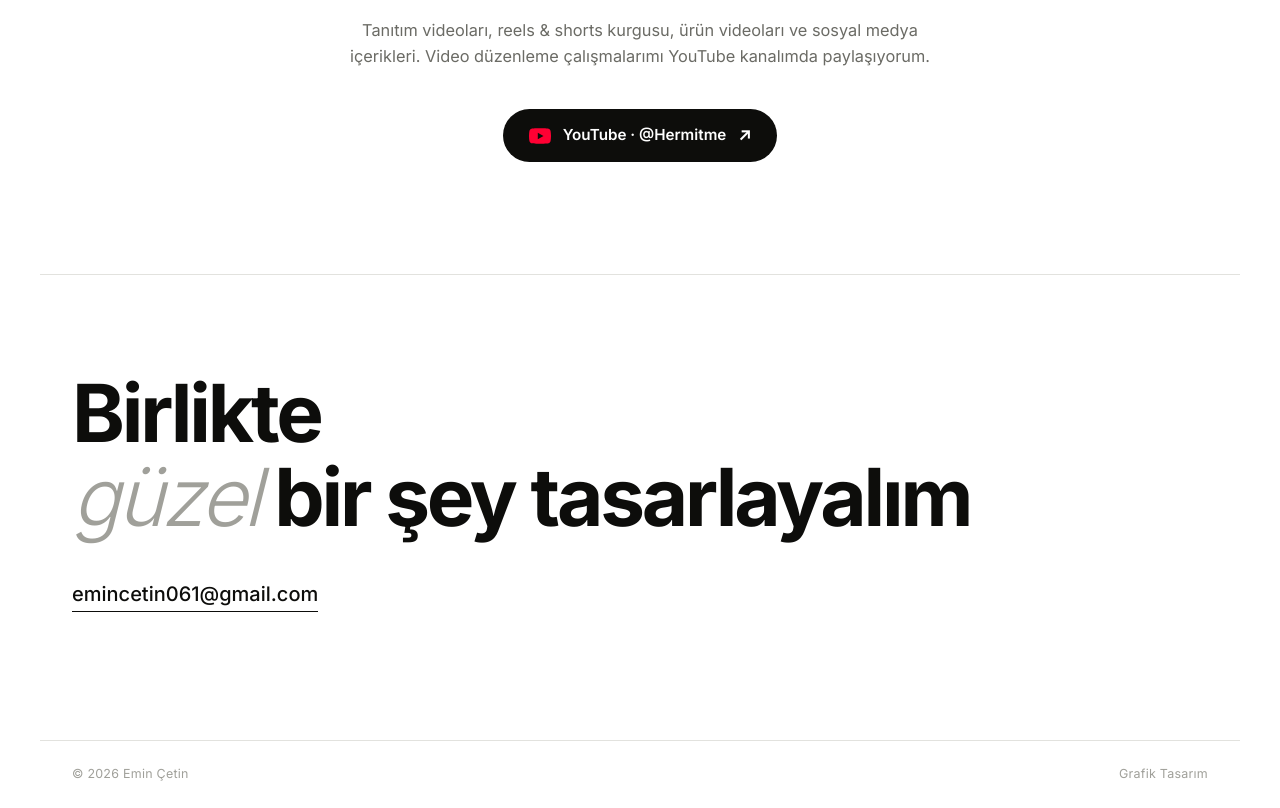
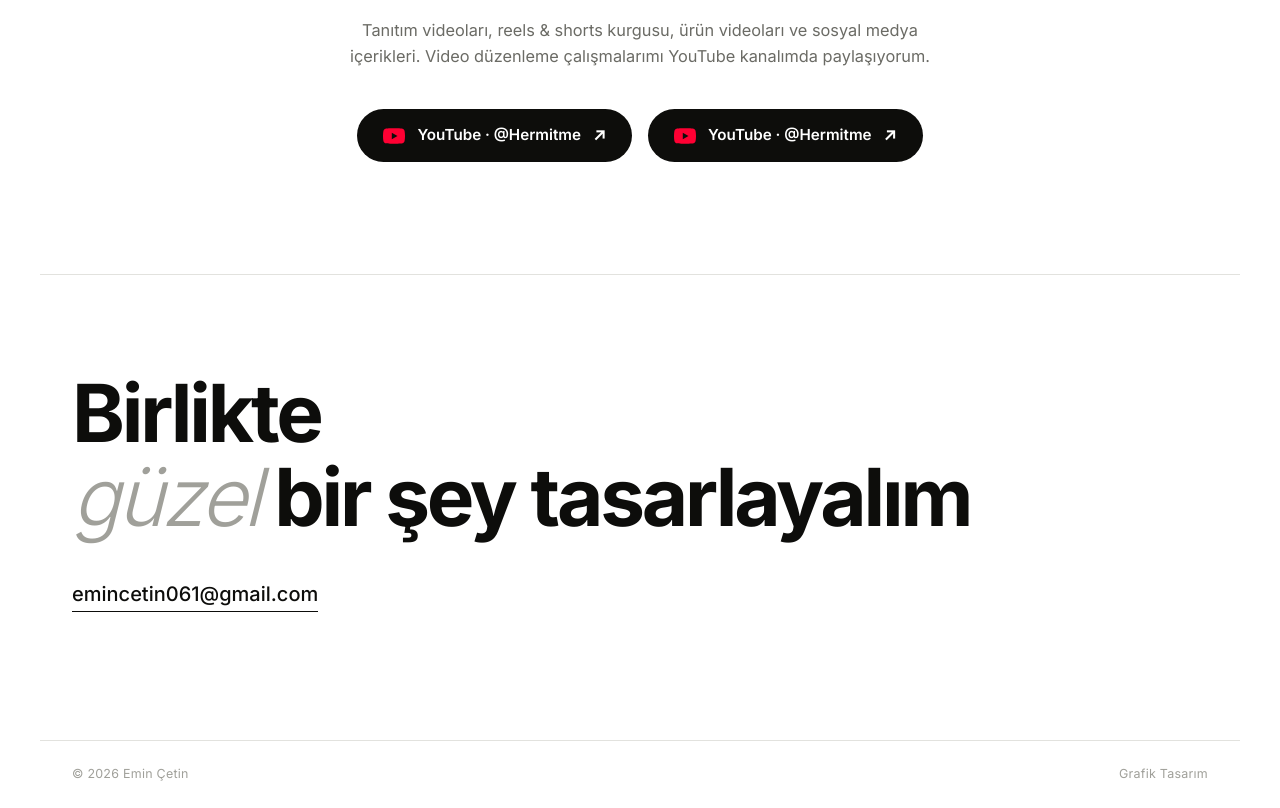
Before and after one commit to Einaar5/Emin-etin-Portfolio, a React (Vite) app: page / in a window 1280 px wide. Shown: the part 9912-10720 px from the top of the page. Built offline with nearby package versions, Linux system fonts and the light colour scheme.

Commit message:
yeni video

```diff
--- a/src/VideoEdit.jsx
+++ b/src/VideoEdit.jsx
@@ -13,6 +13,7 @@ export default function VideoEdit() {
       <h2 className="ve-heading" dangerouslySetInnerHTML={{ __html: v.heading }} />
       <p className="ve-desc">{v.desc}</p>
 
+      <div className="ve-buttons">
         <div
           className="ve-link-wrap"
           onMouseEnter={() => setHover(true)}
@@ -51,12 +52,30 @@ export default function VideoEdit() {
           </div>
         </div>
 
+        {/* İkinci buton — aynı veriyi (etiket + kanal linki) kullanır */}
+        <a
+          href={v.channelUrl}
+          target="_blank"
+          rel="noopener noreferrer"
+          className="ve-link"
+        >
+          <span className="ve-yt-icon" aria-hidden>
+            <svg viewBox="0 0 24 24" width="22" height="22" fill="currentColor">
+              <path d="M23.5 6.2a3 3 0 0 0-2.1-2.1C19.5 3.6 12 3.6 12 3.6s-7.5 0-9.4.5A3 3 0 0 0 .5 6.2 31 31 0 0 0 0 12a31 31 0 0 0 .5 5.8 3 3 0 0 0 2.1 2.1c1.9.5 9.4.5 9.4.5s7.5 0 9.4-.5a3 3 0 0 0 2.1-2.1A31 31 0 0 0 24 12a31 31 0 0 0-.5-5.8ZM9.6 15.6V8.4l6.2 3.6-6.2 3.6Z" />
+            </svg>
+          </span>
+          <span>{v.label}</span>
+          <span className="ve-arrow">↗</span>
+        </a>
+      </div>
+
       <style>{`
         .ve-section { max-width: 1200px; margin: 0 auto; padding: 7rem 2rem; border-top: 1px solid #e2e2de; text-align: center; }
         .ve-eyebrow { font-size: 0.75rem; font-weight: 600; letter-spacing: 0.14em; text-transform: uppercase; color: #a0a09a; margin-bottom: 1rem; }
         .ve-heading { font-size: clamp(1.8rem, 5vw, 3.2rem); font-weight: 700; line-height: 1.1; letter-spacing: -0.03em; color: #0d0d0b; margin-bottom: 1.25rem; }
         .ve-heading em { font-style: italic; font-weight: 300; color: #a0a09a; }
         .ve-desc { font-size: 1.02rem; color: #6b6b65; max-width: 600px; margin: 0 auto 2.5rem; line-height: 1.6; }
+        .ve-buttons { display: flex; align-items: center; justify-content: center; gap: 16px; flex-wrap: wrap; }
         .ve-link-wrap { position: relative; display: inline-block; }
         .ve-link { display: inline-flex; align-items: center; gap: 12px; padding: 14px 26px; border-radius: 999px; background: #0d0d0b; color: #fff; text-decoration: none; font-weight: 600; font-size: 0.95rem; cursor: none; transition: transform 0.25s cubic-bezier(0.34,1.56,0.64,1), box-shadow 0.25s; }
         .ve-link:hover { transform: translateY(-3px); box-shadow: 0 12px 36px rgba(0,0,0,0.22); }
```
Lines whose indentation alone changed are shown as unchanged.
